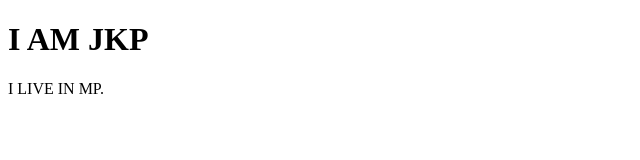
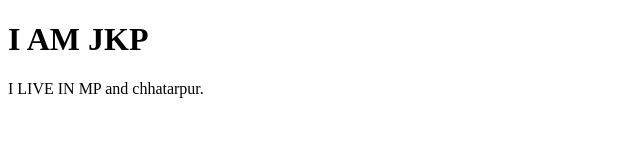
Before and after one commit to Cforcoding/Cforcoding, a plain HTML site: page index.html in a window 1280 px wide. Shown: the whole page, without its empty margins (0-640 px from the left). Drawn offline with Linux system fonts and the light colour scheme.

Commit message:
Update index.html

```diff
--- a/index.html
+++ b/index.html
@@ -4,7 +4,8 @@
 
 <h1>I AM JKP</h1>
 
-<p>I LIVE IN MP.</p>
+
+<p>I LIVE IN MP and chhatarpur.</p>
 
 </body>
 </html>
```
